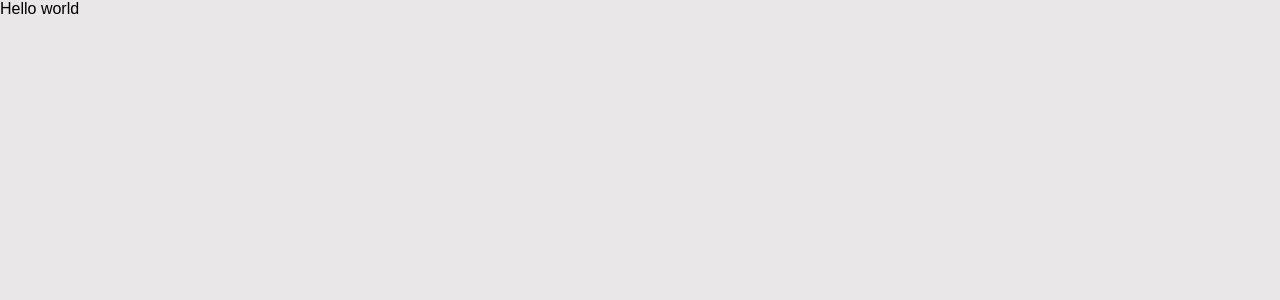
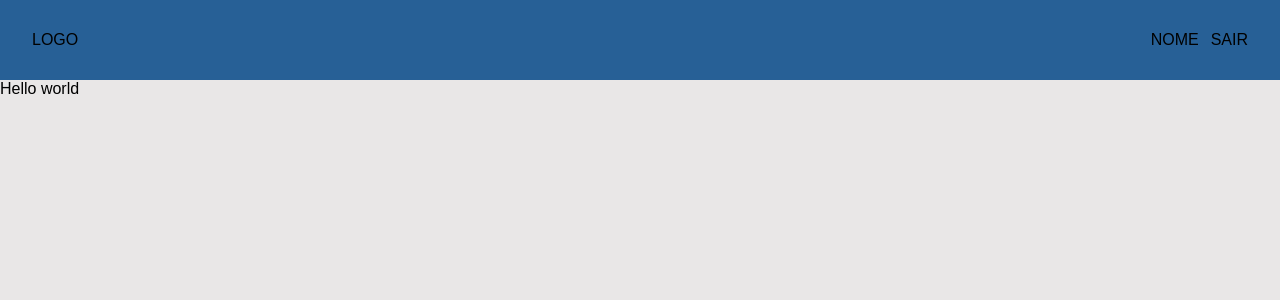
Before and after one commit to RafaelManfrim/MEIHelp_NextJS, a Next.js app: page / in a window 1280 px wide. Shown: the top 300 px of the page. Built offline with nearby package versions, Linux system fonts and the light colour scheme.

Commit message:
Criando estrutura do Header

```diff
--- a/src/components/template/Header/index.tsx
+++ b/src/components/template/Header/index.tsx
@@ -1,7 +1,13 @@
+import { HeaderContainer, LogoArea, ActionsArea, InfoArea, LogoutButton } from "./styles"
+
 export const Header = () => {
     return (
-        <div>
-
-        </div>
+        <HeaderContainer>
+            <LogoArea>LOGO</LogoArea>
+            <ActionsArea>
+                <InfoArea>NOME</InfoArea>
+                <LogoutButton>SAIR</LogoutButton>
+            </ActionsArea>
+        </HeaderContainer>
     )
 }
--- /dev/null
+++ b/src/components/template/Header/styles.ts
@@ -0,0 +1,22 @@
+import styled from 'styled-components'
+
+export const HeaderContainer = styled.div`
+    background-color: var(--blue);
+    display: flex;
+    justify-content: space-between;
+    align-items: center;
+    height: 5rem;
+    padding: 0 2rem;
+`
+
+export const LogoArea = styled.div``
+
+export const ActionsArea = styled.div`
+    display: flex;
+`
+
+export const InfoArea = styled.div`
+    margin-right: 0.75rem;
+`
+
+export const LogoutButton = styled.div``
```
